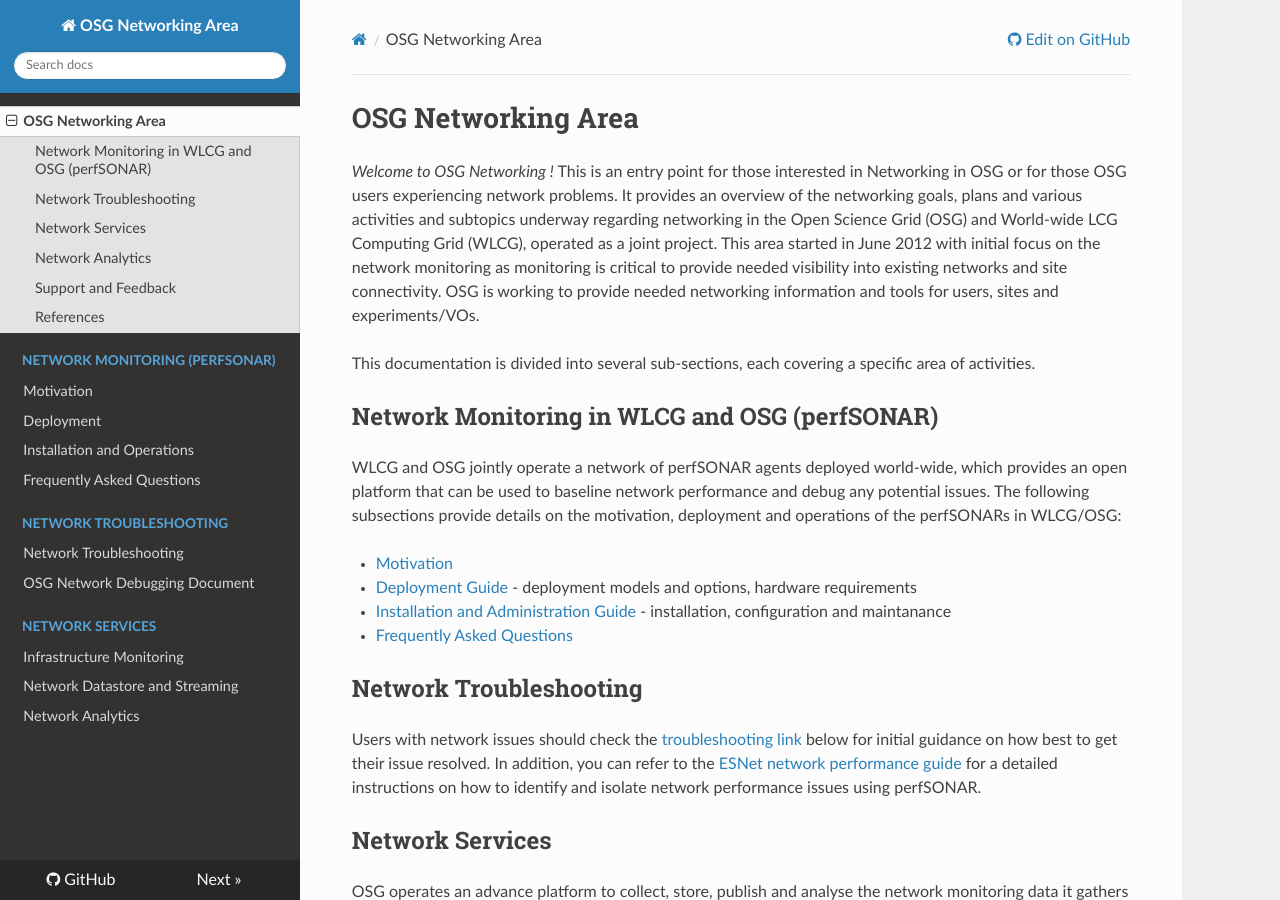
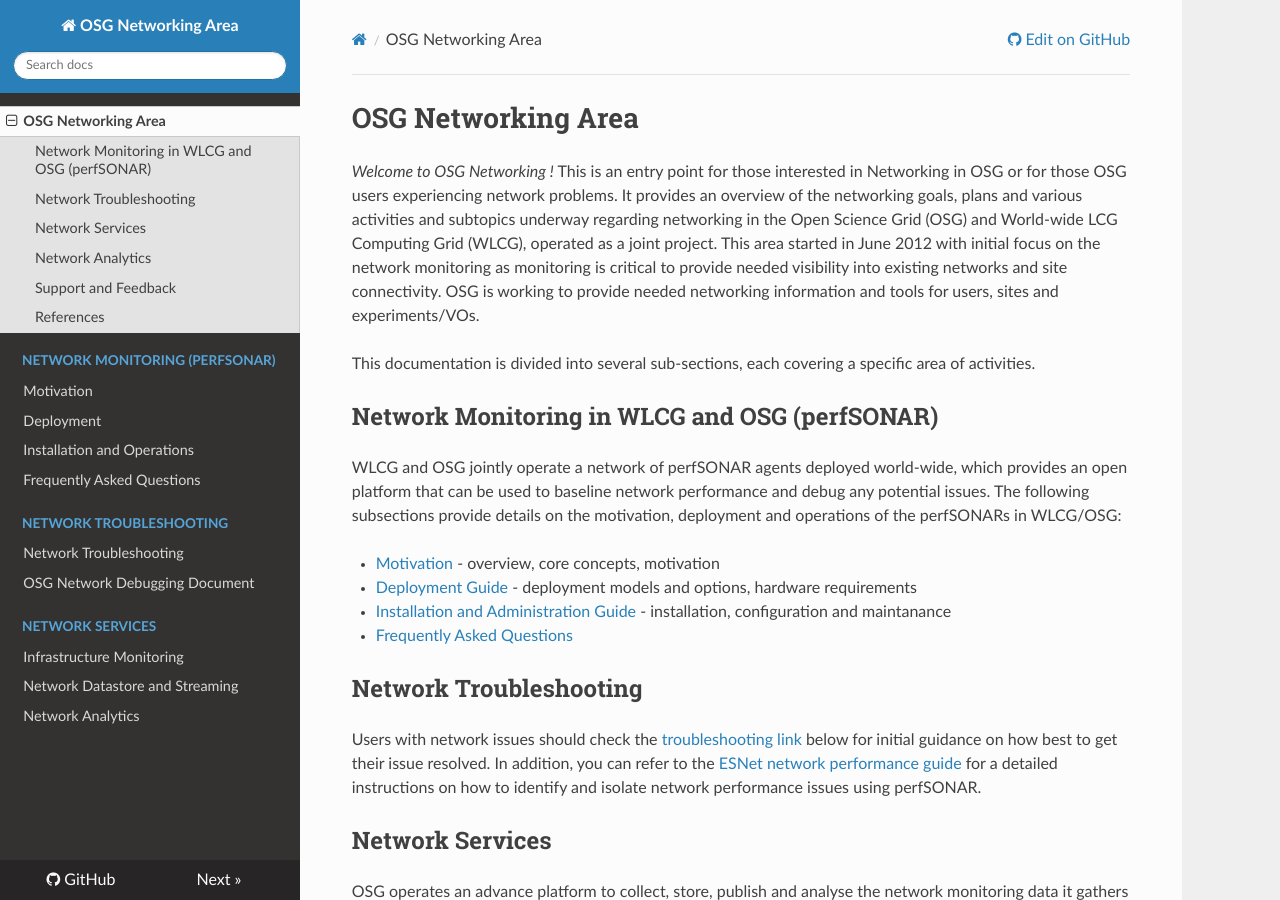
Before and after one commit to osg-htc/networking, an MkDocs documentation site: the page built from docs/index.md, in a window 1280 px wide and 900 px high. Built offline with MkDocs 1.6.1, drawn with Linux system fonts in a browser that asks for light colours; nearby versions of some CDN libraries; old or Windows-style settings are respelled for this version of MkDocs.

Commit message:
Update index.md

```diff
--- a/docs/index.md
+++ b/docs/index.md
@@ -10,7 +10,7 @@
 
 WLCG and OSG jointly operate a network of perfSONAR agents deployed world-wide, which provides an open platform that can be used to baseline network performance and debug any potential issues. The following subsections provide details on the motivation, deployment and operations of the perfSONARs in WLCG/OSG:
 
-- [Motivation](perfsonar-in-osg.md)
+- [Motivation](perfsonar-in-osg.md) - overview, core concepts, motivation
 - [Deployment Guide](perfsonar/deployment-models.md) - deployment models and options, hardware requirements
 - [Installation and Administration Guide](perfsonar/installation.md) - installation, configuration and maintanance
 - [Frequently Asked Questions](perfsonar/faq.md)
```
